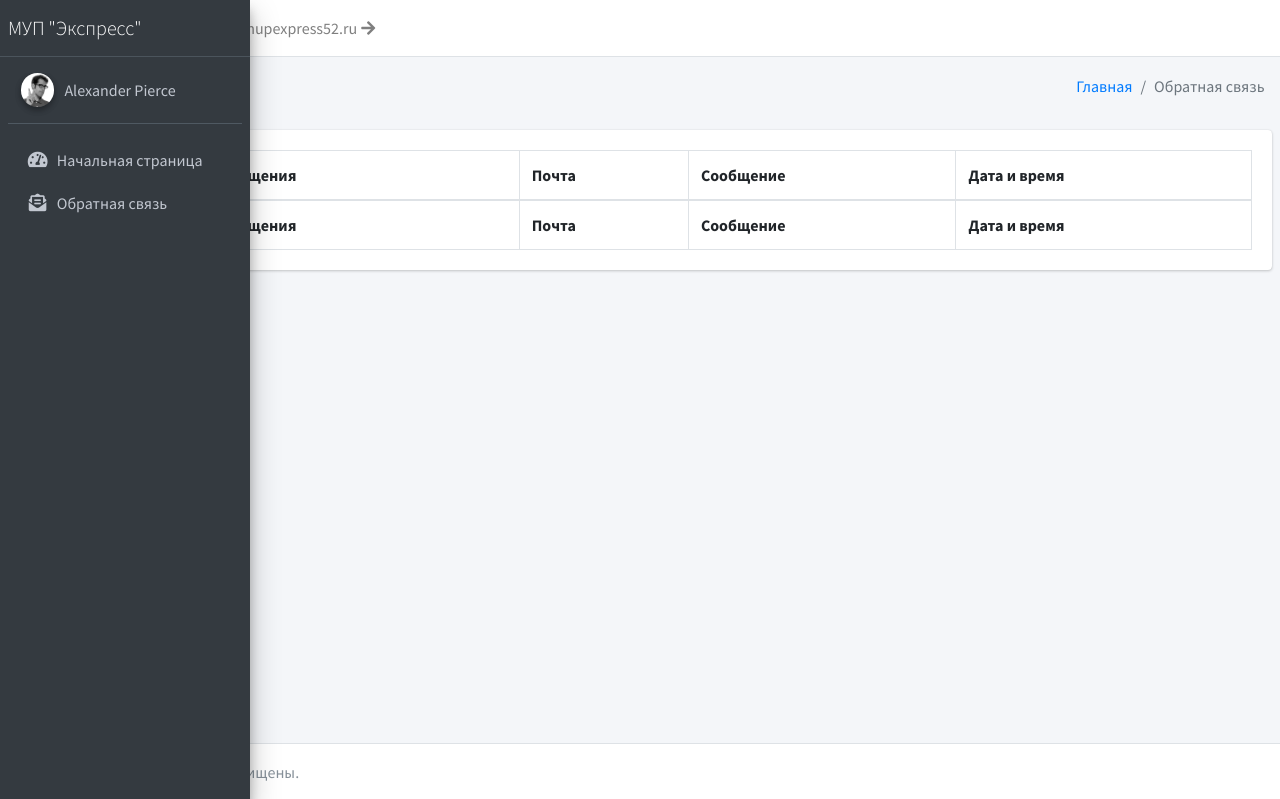
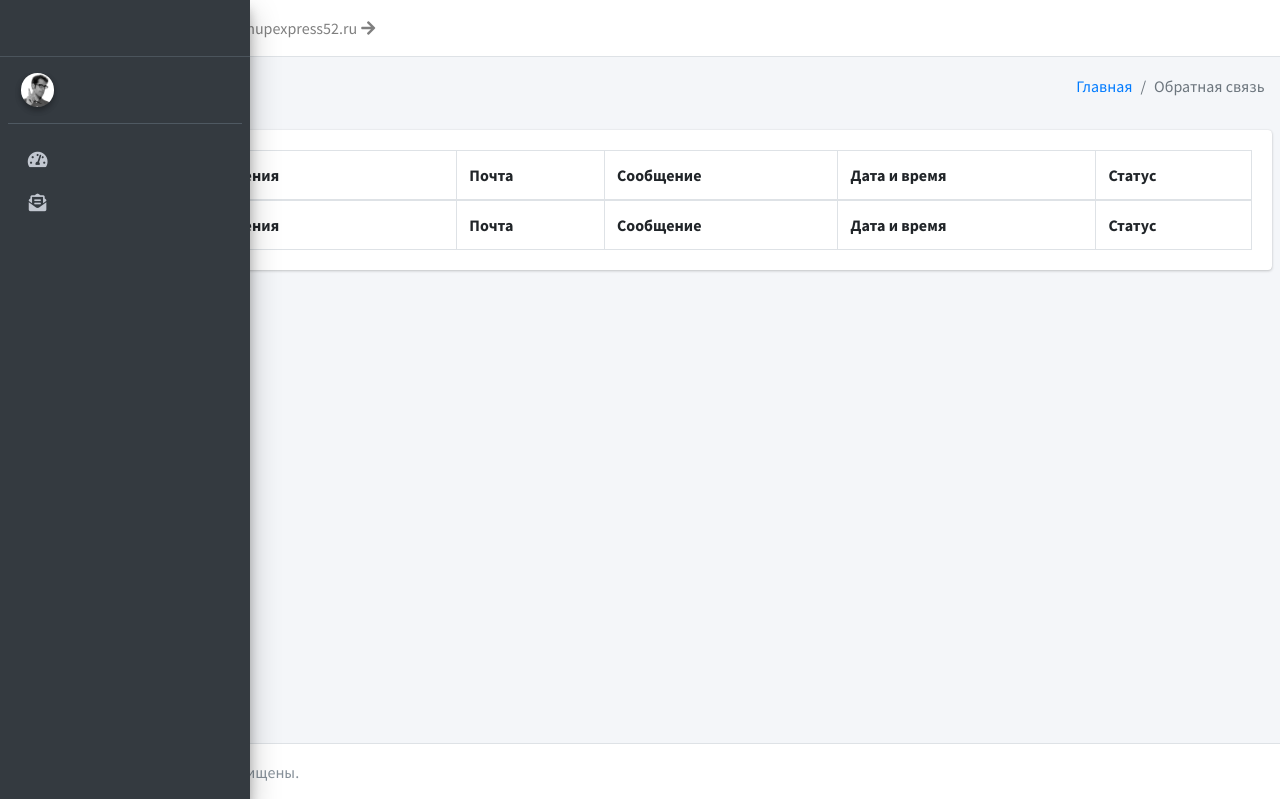
Before and after one commit to DanilaPukov12/-9000, a Symfony app: template templates/index_admin/index/feedback.html.twig in a window 1280 px wide. Run offline with Twig, Linux system fonts and the light colour scheme; the template is opened without the code that fills it: most values are stand-ins (such as "Sample title", 1, 10 or a date in 2020); lists and menus that the app fills with data are empty; some libraries are stand-ins or nearby versions.

Commit message:
Display feedback status to Admin Dashboard

```diff
--- a/src/Controller/IndexAdminController.php
+++ b/src/Controller/IndexAdminController.php
@@ -3,6 +3,7 @@
 namespace App\Controller;
 
 use App\Entity\ContactFeedback;
+use App\Entity\ContactFeedbackStatus;
 use Symfony\Bundle\FrameworkBundle\Controller\AbstractController;
 use Symfony\Component\Routing\Annotation\Route;
 
@@ -26,8 +27,11 @@ class IndexAdminController extends AbstractController
 
         $messages = $em->getRepository(ContactFeedback::class)->findAll();
 
+        $feedbackStatuses = $em->getRepository(ContactFeedbackStatus::class)->findAll();
+
         return $this->render('index_admin/index/feedback.html.twig', [
             'messages' => $messages,
+            'feedback_statuses' => $feedbackStatuses,
             'is_admin_feedback' => 'active'
         ]);
     }
--- a/templates/index_admin/base_admin.html.twig
+++ b/templates/index_admin/base_admin.html.twig
@@ -21,7 +21,7 @@
         <link href="https://fonts.googleapis.com/css?family=Source+Sans+Pro:300,400,400i,700" rel="stylesheet">
     {% endblock %}
 </head>
-<body class="hold-transition sidebar-mini">
+<body class="hold-transition sidebar-mini sidebar-collapse">
 <div class="wrapper">
 
     <!-- Navbar -->
--- a/templates/index_admin/index/feedback.html.twig
+++ b/templates/index_admin/index/feedback.html.twig
@@ -45,6 +45,7 @@
                                 <th>Почта</th>
                                 <th>Сообщение</th>
                                 <th>Дата и время</th>
+                                <th>Статус</th>
                             </tr>
                             </thead>
                             <tbody>
@@ -65,6 +78,7 @@
                                 <th>Почта</th>
                                 <th>Сообщение</th>
                                 <th>Дата и время</th>
+                                <th>Статус</th>
                             </tr>
                             </tfoot>
                         </table>
@@ -112,11 +126,16 @@
                 },
                 "order": [[4, "desc"]],
                 "columns": [
-                    { "width": "10%" },
-                    { "width": "15%" },
-                    { "width": "15%" },
+                    { "width": "9%" },
+                    { "width": "14%" },
+                    { "width": "14%" },
                     { "width": "45%" },
-                    { "width": "15%" },
+                    { "width": "8%" },
+                    {
+                        "width": "10%",
+                        "searchable": false,
+                        "orderable": false
+                    },
                 ],
             });
         });
```
Also changed, not shown: other parts of templates/index_admin/index/feedback.html.twig (+12 -0 lines).
